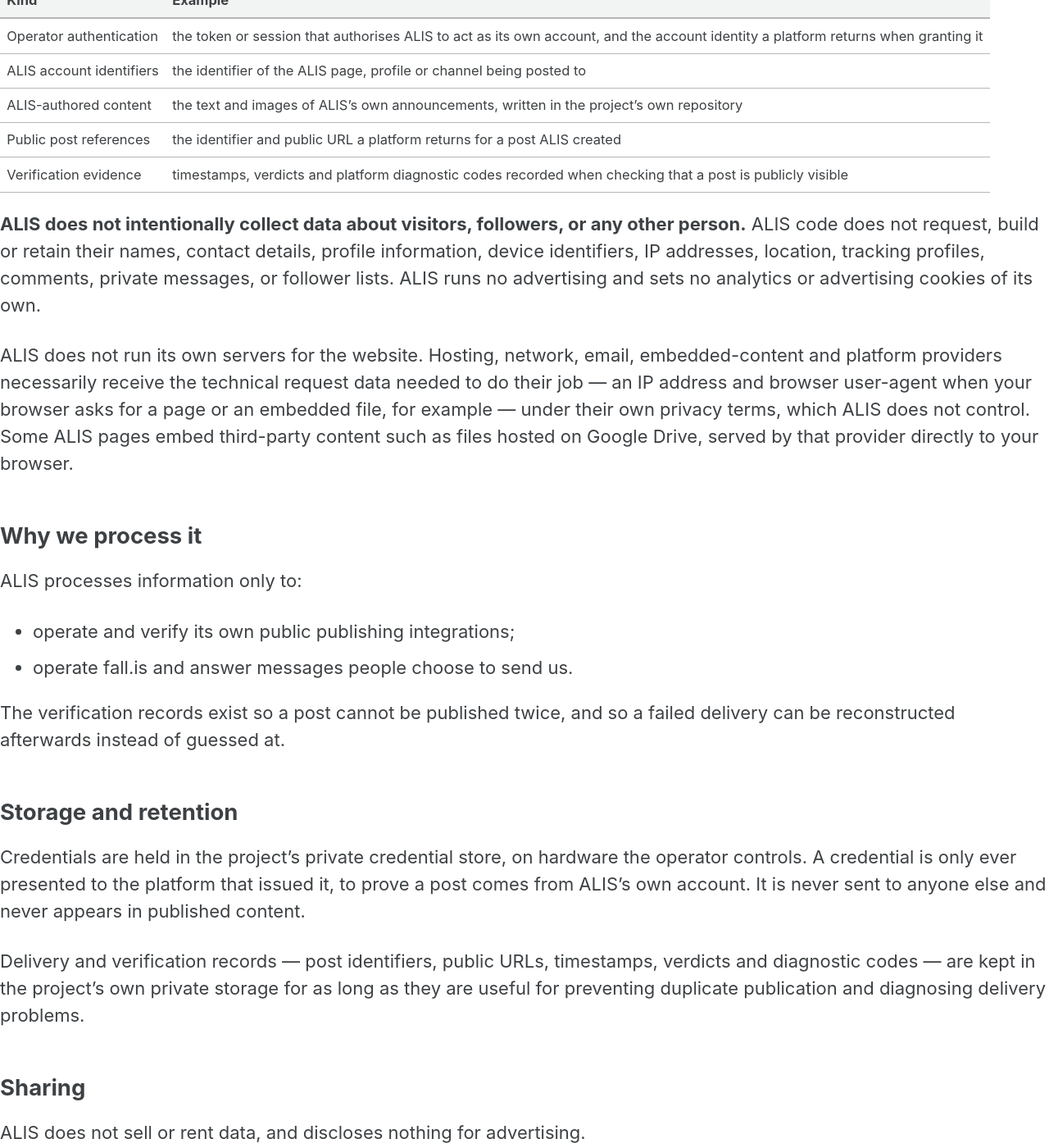
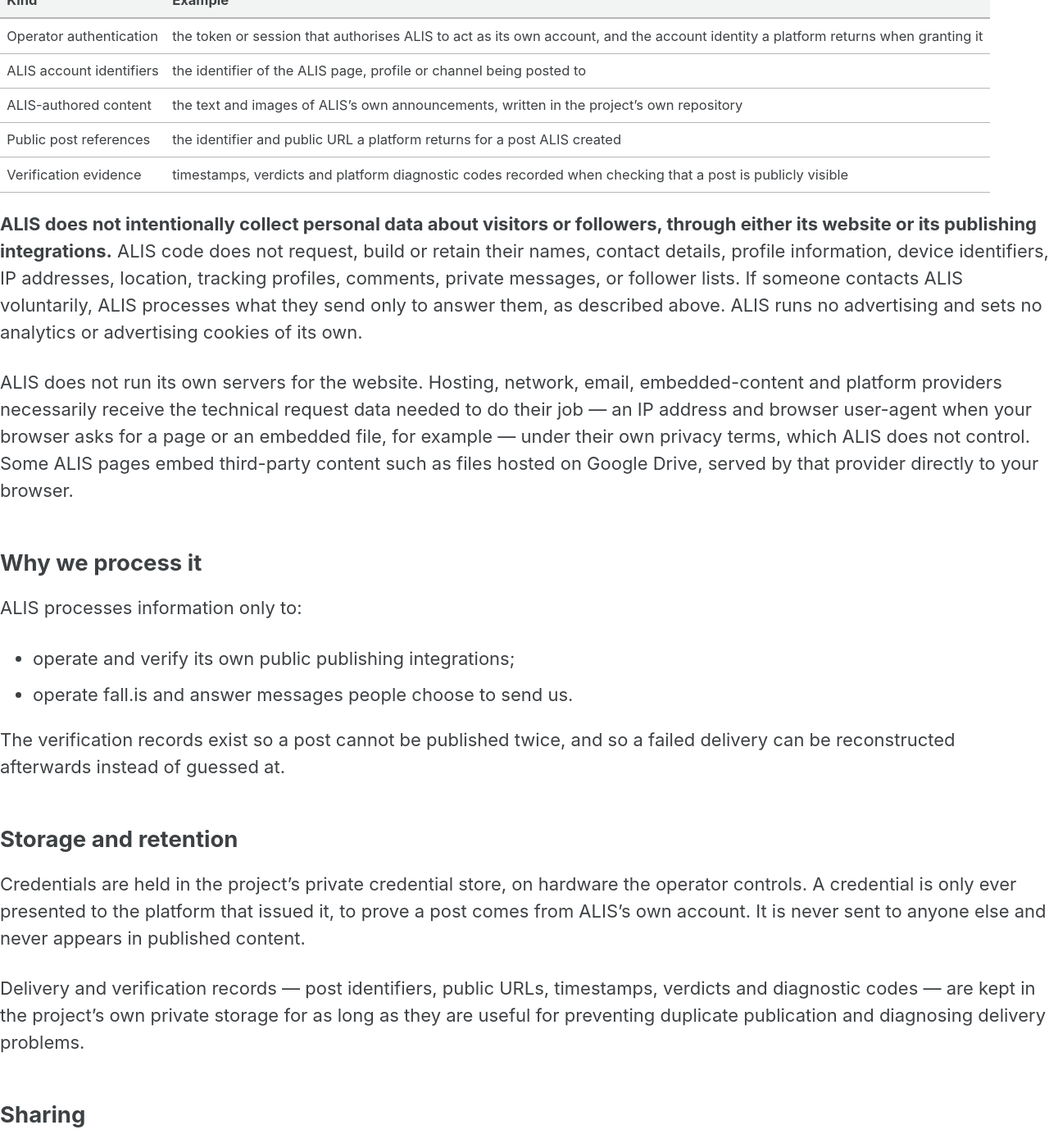
Before and after one commit to fallintodusk/fallintodusk.github.io, a Jekyll site: the page built from PRIVACY.md, in a window 1280 px wide and 1400 px high, scrolled down 632 px. Shown: the whole window at 82% size. Built offline with Jekyll 4.4.1, drawn with Linux system fonts in a browser that asks for light colours; cached includes are drawn as plain includes; our own code applies the rules of GitHub Pages for plain Markdown files; some of the changed text lies outside the part shown.

Commit message:
Update website privacy policy on data collection wording
- Clarify 'personal data' scope in two sections
- Emphasize voluntary contact data handling

```diff
--- a/PRIVACY.md
+++ b/PRIVACY.md
@@ -24,10 +24,11 @@ it went live:
 | Public post references | the identifier and public URL a platform returns for a post ALIS created |
 | Verification evidence | timestamps, verdicts and platform diagnostic codes recorded when checking that a post is publicly visible |
 
-**ALIS does not intentionally collect data about visitors, followers, or any other person.** ALIS
-code does not request, build or retain their names, contact details, profile information, device
-identifiers, IP addresses, location, tracking profiles, comments, private messages, or follower
-lists. ALIS runs no advertising and sets no analytics or advertising cookies of its own.
+**ALIS does not intentionally collect personal data about visitors or followers, through either
+its website or its publishing integrations.** ALIS code does not request, build or retain their
+names, contact details, profile information, device identifiers, IP addresses, location, tracking
+profiles, comments, private messages, or follower lists. If someone contacts ALIS voluntarily,
+ALIS processes what they send only to answer them, as described above. ALIS runs no advertising and sets no analytics or advertising cookies of its own.
 
 ALIS does not run its own servers for the website. Hosting, network, email, embedded-content and
 platform providers necessarily receive the technical request data needed to do their job — an IP
@@ -67,7 +68,8 @@ site, deliver embedded content, carry email, or operate a platform integration.
 
 ## Data deletion requests
 
-ALIS does not intentionally hold personal data about anyone but its own operator. If you believe
+Apart from information people voluntarily send us, ALIS does not intentionally hold personal data
+about visitors or followers. If you believe
 an ALIS integration holds data relating to you, or you want ALIS-published content concerning you
 removed, see **[Data deletion](/data-deletion/)** — or email **fallintodusk@proton.me** directly.
 Requests are answered within 30 days.
```
